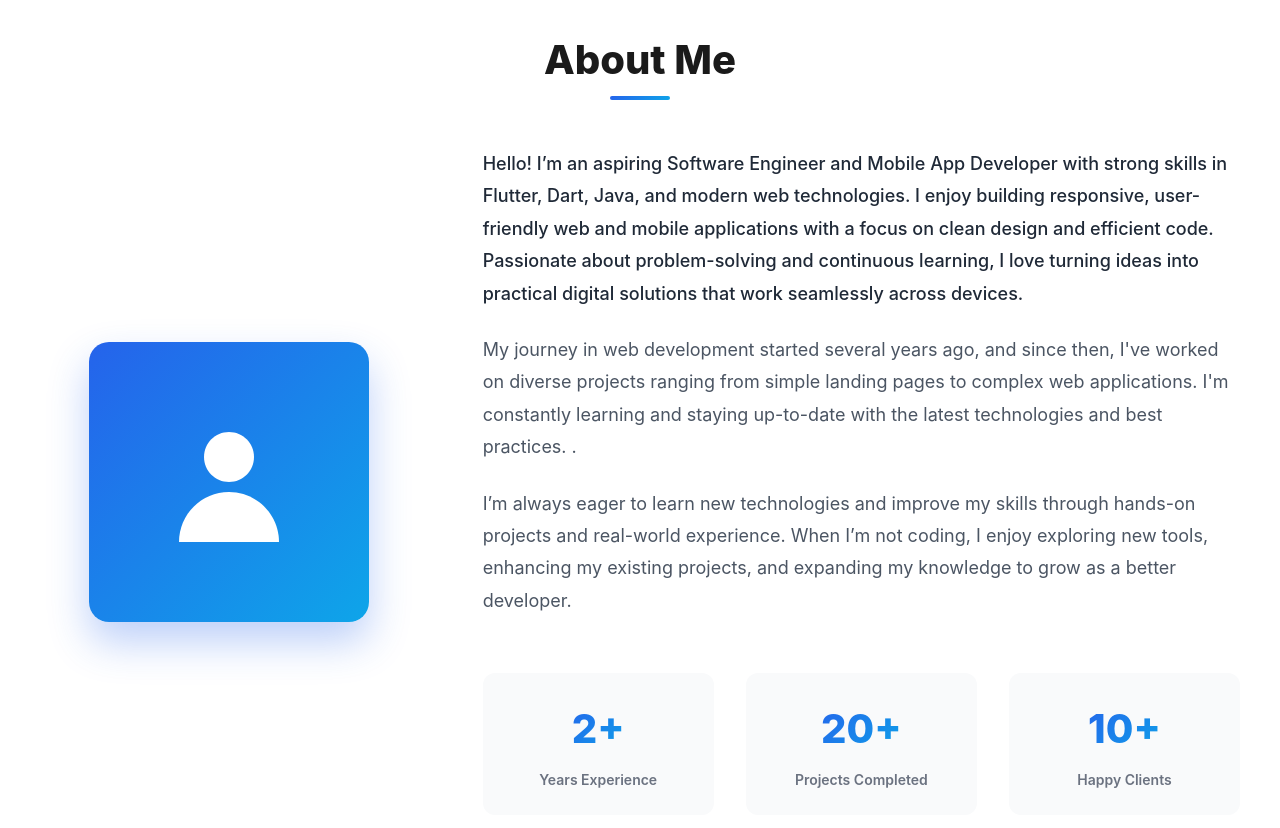
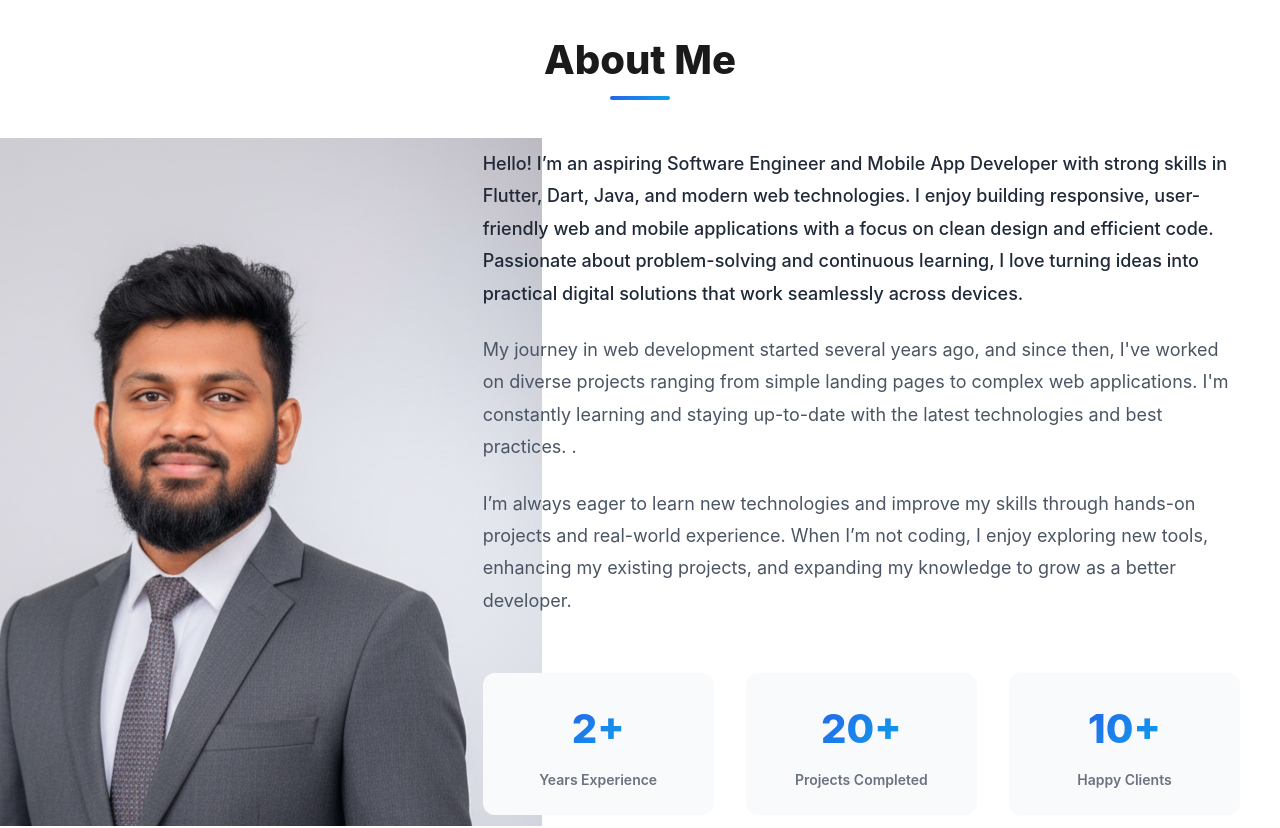
Before and after one commit to jerronjunior/My-portfolio, a React (Vite) app: page / in a window 1280 px wide. Shown: the part 860-1688 px from the top of the page. Built offline with nearby package versions, Linux system fonts and the light colour scheme.

Commit message:
Refactor code structure for improved readability and maintainability

```diff
--- a/src/components/About.tsx
+++ b/src/components/About.tsx
@@ -8,10 +8,7 @@ export default function About() {
         <div className="about-content">
           <div className="about-image">
             <div className="image-placeholder">
-              <svg viewBox="0 0 24 24" fill="none" xmlns="http://www.w3.org/2000/svg">
-                <path d="M12 12C14.7614 12 17 9.76142 17 7C17 4.23858 14.7614 2 12 2C9.23858 2 7 4.23858 7 7C7 9.76142 9.23858 12 12 12Z" fill="currentColor"/>
-                <path d="M12 14C6.47715 14 2 18.4772 2 24H22C22 18.4772 17.5228 14 12 14Z" fill="currentColor"/>
-              </svg>
+              <img src="jerrom.png" alt="Profile" className="profile-pic" />
             </div>
           </div>
           <div className="about-text">
```
Also changed, not shown: public/jerrom.png (added).
